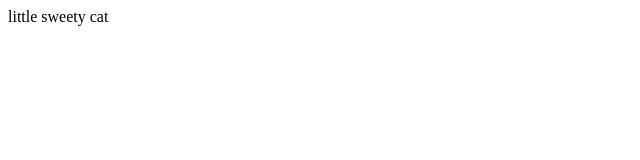
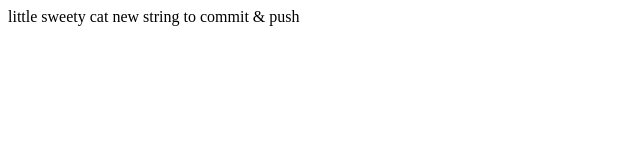
Before and after one commit to black-rab-bit/Neto, a plain HTML site: page index.html in a window 1280 px wide. Shown: the whole page, without its empty margins (0-640 px from the left). Drawn offline with Linux system fonts and the light colour scheme.

Commit message:
Новая строка

```diff
--- a/index.html
+++ b/index.html
@@ -6,5 +6,7 @@
 </head>
 <body>
 little sweety cat
+
+<span> new string to commit & push</span>
 </body>
 </html>
```
